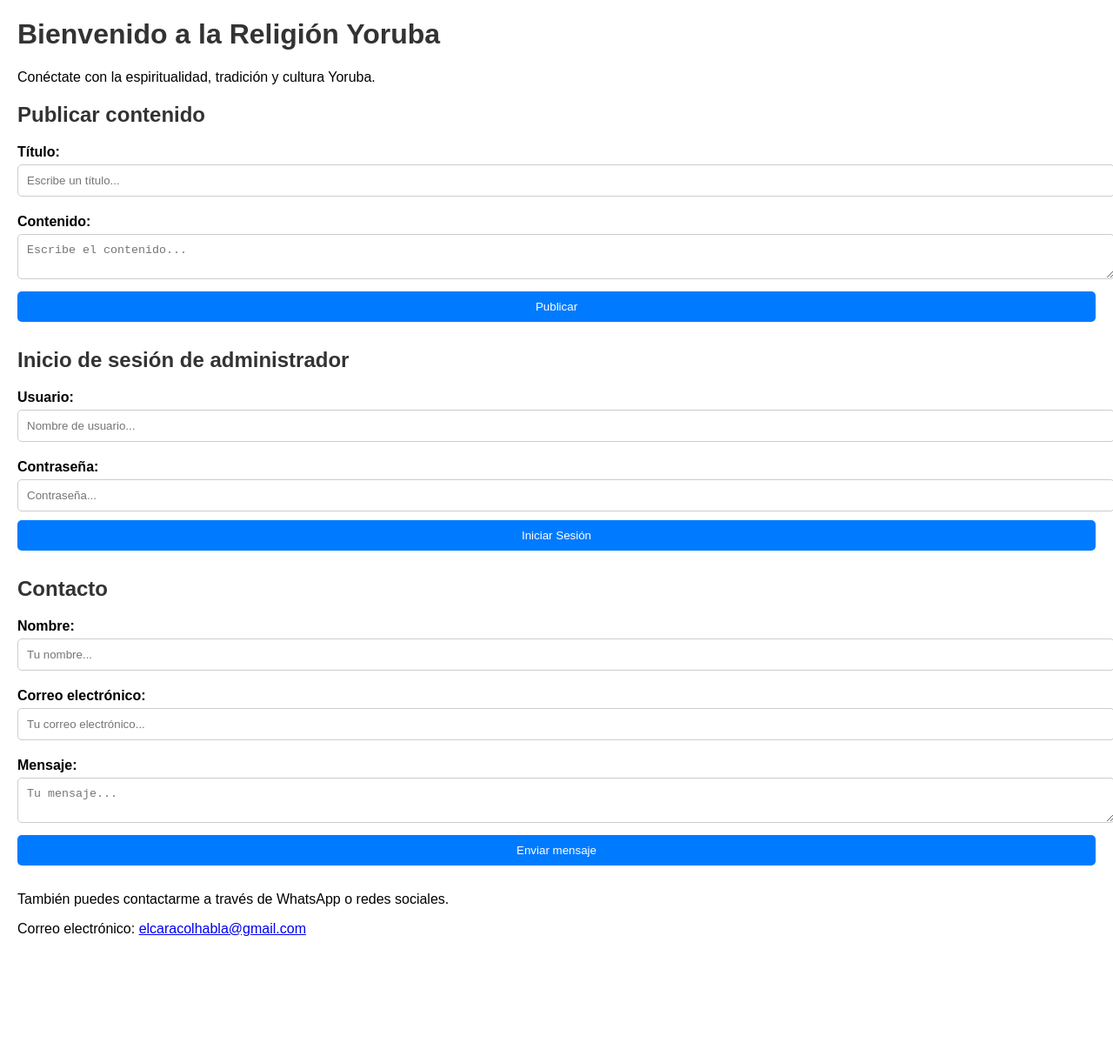
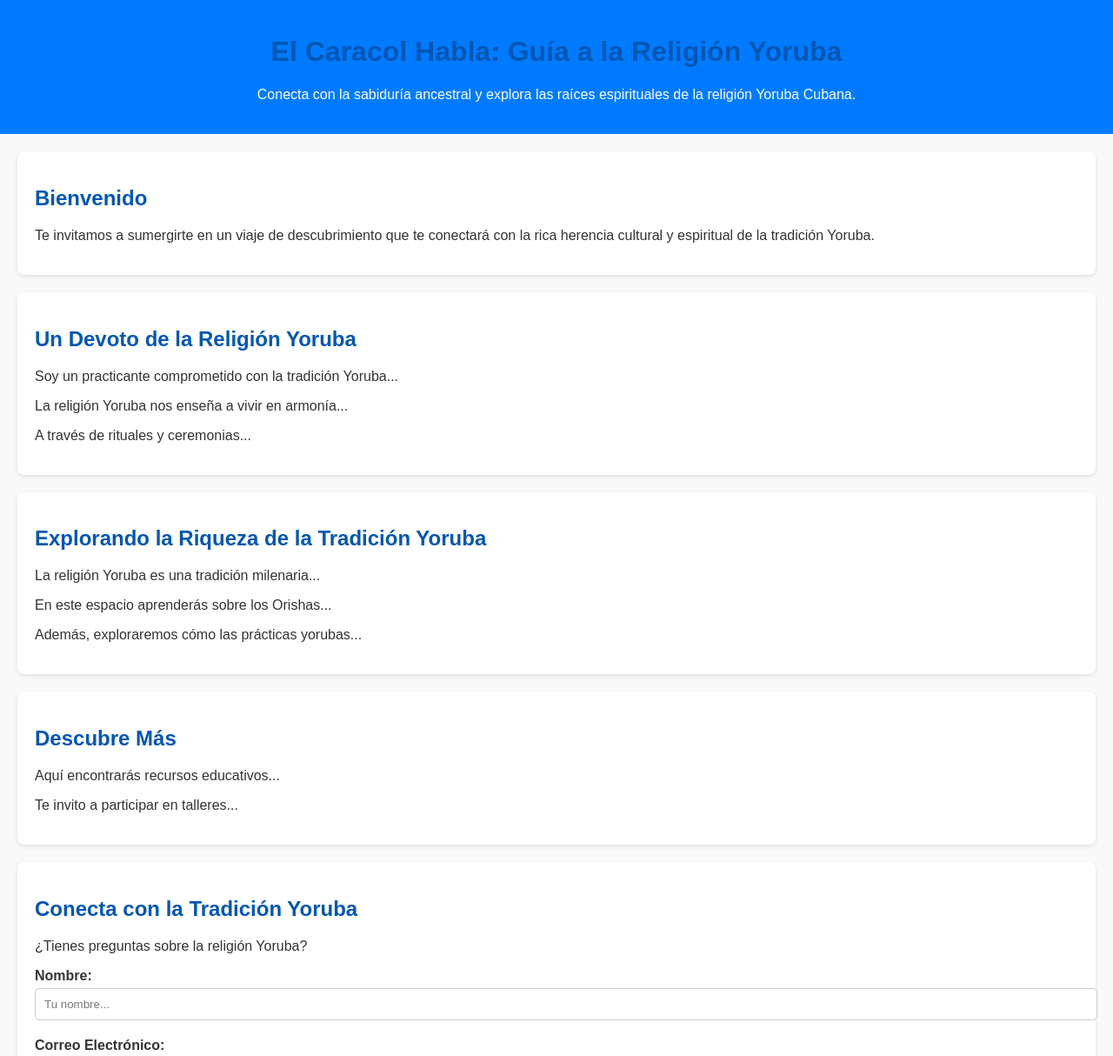
Before and after one commit to elcaracolhabla/elcaracolhabla.github.io, a plain HTML site: page index.html in a window 1280 px wide. Shown: the top 1214 px of the page at 87% size. Before the commit the page ends 1097 px from the top, so only its background shows below. Drawn offline with Linux system fonts and the light colour scheme.

Commit message:
Add files via upload
Signed-off-by: elcaracolhabla <elcaracolhabla@gmail.com>

```diff
--- a/index.html
+++ b/index.html
@@ -1,85 +1,114 @@
 <!DOCTYPE html>
-<html lang="en">
+<html lang="es">
 <head>
     <meta charset="UTF-8">
     <meta name="viewport" content="width=device-width, initial-scale=1.0">
-    <title>Religión Yoruba</title>
+    <title>El Caracol Habla: Guía a la Religión Yoruba</title>
     <style>
         body {
             font-family: Arial, sans-serif;
+            margin: 0;
+            padding: 0;
+            background-color: #f9f9f9;
+            color: #333;
+        }
+        header {
+            background-color: #007BFF;
+            color: white;
+            padding: 20px;
+            text-align: center;
+        }
+        section {
+            padding: 20px;
             margin: 20px;
-            padding: 0;
+            background: white;
+            border-radius: 8px;
+            box-shadow: 0 2px 5px rgba(0, 0, 0, 0.1);
         }
         h1, h2 {
-            color: #333;
+            color: #0056b3;
         }
-        form {
-            margin-bottom: 20px;
-        }
-        label {
-            font-weight: bold;
+        form label {
             display: block;
             margin: 10px 0 5px;
+            font-weight: bold;
         }
-        input, textarea, button {
+        form input, form textarea, form button {
             width: 100%;
             padding: 10px;
             margin-bottom: 10px;
             border: 1px solid #ccc;
             border-radius: 5px;
         }
-        button {
+        form button {
             background-color: #007BFF;
             color: white;
             border: none;
             cursor: pointer;
         }
-        button:hover {
+        form button:hover {
             background-color: #0056b3;
+        }
+        footer {
+            text-align: center;
+            padding: 10px;
+            background-color: #007BFF;
+            color: white;
+            position: relative;
         }
     </style>
 </head>
 <body>
-    <h1>Bienvenido a la Religión Yoruba</h1>
-    <p>Conéctate con la espiritualidad, tradición y cultura Yoruba.</p>
+    <header>
+        <h1>El Caracol Habla: Guía a la Religión Yoruba</h1>
+        <p>Conecta con la sabiduría ancestral y explora las raíces espirituales de la religión Yoruba Cubana.</p>
+    </header>
 
-    <h2>Publicar contenido</h2>
-    <form>
-        <label for="title">Título:</label>
-        <input type="text" id="title" placeholder="Escribe un título...">
+    <section>
+        <h2>Bienvenido</h2>
+        <p>Te invitamos a sumergirte en un viaje de descubrimiento que te conectará con la rica herencia cultural y espiritual de la tradición Yoruba.</p>
+    </section>
 
-        <label for="content">Contenido:</label>
-        <textarea id="content" placeholder="Escribe el contenido..."></textarea>
+    <section>
+        <h2>Un Devoto de la Religión Yoruba</h2>
+        <p>Soy un practicante comprometido con la tradición Yoruba...</p>
+        <p>La religión Yoruba nos enseña a vivir en armonía...</p>
+        <p>A través de rituales y ceremonias...</p>
+    </section>
 
-        <button type="submit">Publicar</button>
-    </form>
+    <section>
+        <h2>Explorando la Riqueza de la Tradición Yoruba</h2>
+        <p>La religión Yoruba es una tradición milenaria...</p>
+        <p>En este espacio aprenderás sobre los Orishas...</p>
+        <p>Además, exploraremos cómo las prácticas yorubas...</p>
+    </section>
 
-    <h2>Inicio de sesión de administrador</h2>
-    <form>
-        <label for="username">Usuario:</label>
-        <input type="text" id="username" placeholder="Nombre de usuario...">
+    <section>
+        <h2>Descubre Más</h2>
+        <p>Aquí encontrarás recursos educativos...</p>
+        <p>Te invito a participar en talleres...</p>
+    </section>
 
-        <label for="password">Contraseña:</label>
-        <input type="password" id="password" placeholder="Contraseña...">
-
-        <button type="submit">Iniciar Sesión</button>
-    </form>
-
-    <h2>Contacto</h2>
+    <section>
+        <h2>Conecta con la Tradición Yoruba</h2>
+        <p>¿Tienes preguntas sobre la religión Yoruba?</p>
         <form>
             <label for="name">Nombre:</label>
             <input type="text" id="name" placeholder="Tu nombre...">
 
-        <label for="email">Correo electrónico:</label>
+            <label for="email">Correo Electrónico:</label>
             <input type="email" id="email" placeholder="Tu correo electrónico...">
 
             <label for="message">Mensaje:</label>
             <textarea id="message" placeholder="Tu mensaje..."></textarea>
 
-        <button type="submit">Enviar mensaje</button>
+            <button type="submit">Enviar Mensaje</button>
         </form>
+        <p>También puedes contactarme por WhatsApp o redes sociales.</p>
+    </section>
 
-    <p>También puedes contactarme a través de WhatsApp o redes sociales.</p>
-    <p>Correo electrónico: <a href="mailto:elcaracolhabla@gmail.com">elcaracolhabla@gmail.com</a></p>
+    <footer>
+        <p>El Caracol Habla | Contacto: <a href="mailto:elcaracolhabla@gmail.com" style="color: white;">elcaracolhabla@gmail.com</a></p>
+    </footer>
 </body>
 </html>
```
Lines whose indentation alone changed are shown as unchanged.
